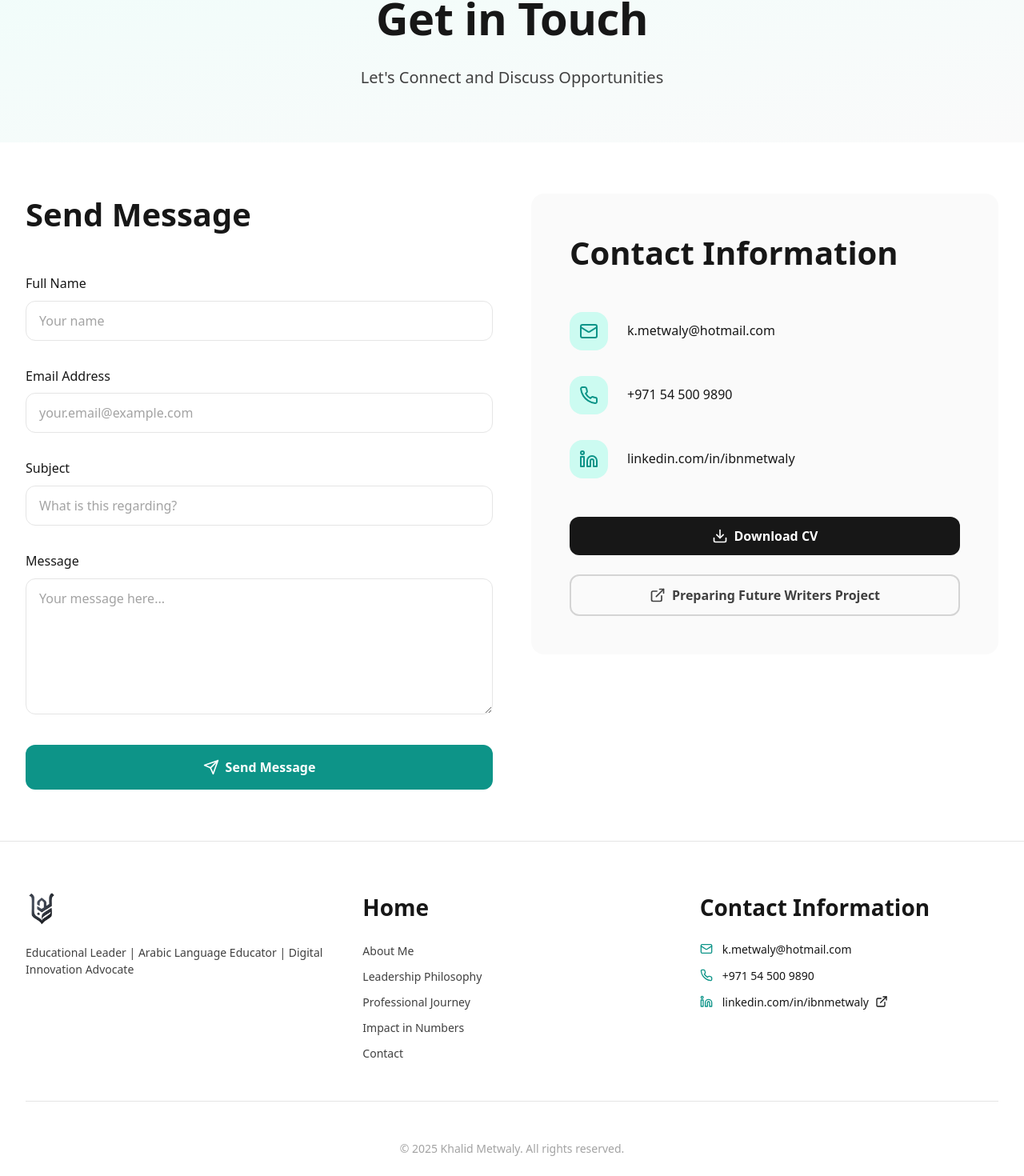
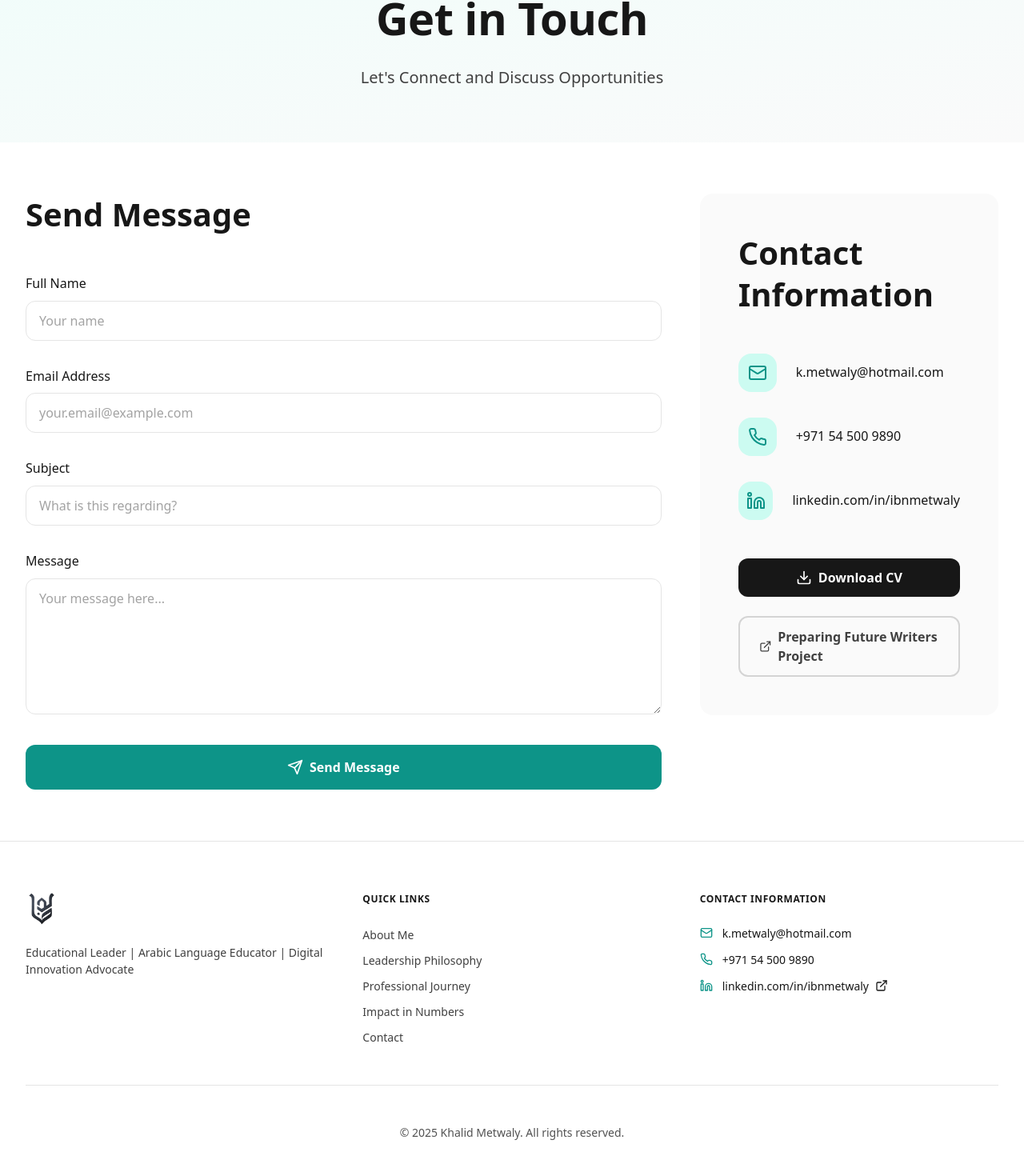
Before and after one commit to IbnMetwaly/IbnMetwaly-Portfolio_Website, a React (Vite) app: page /contact in a window 1280 px wide. Shown: the part 155-1625 px from the top of the page at 80% size. Built offline with nearby package versions, Linux system fonts and the light colour scheme.

Commit message:
feat: add initial core pages and foundational UI components

```diff
--- a/src/components/Footer.tsx
+++ b/src/components/Footer.tsx
@@ -27,7 +27,7 @@ export default function Footer() {
 
           {/* Quick Links */}
           <div>
-            <h3 className="font-semibold text-h3 text-neutral-900 dark:text-neutral-100 mb-md">{t('nav.home')}</h3>
+            <h3 className="text-xs font-semibold uppercase tracking-wider text-neutral-900 dark:text-neutral-100 mb-md">{t('footer.quickLinks', 'Quick Links')}</h3>
             <ul className="space-y-2">
               {[
                 { path: '/about', label: t('nav.about') },
@@ -50,7 +50,7 @@ export default function Footer() {
 
           {/* Contact Info */}
           <div>
-            <h3 className="font-semibold text-h3 text-neutral-900 dark:text-neutral-100 mb-md">{t('contact.info.title')}</h3>
+            <h3 className="text-xs font-semibold uppercase tracking-wider text-neutral-900 dark:text-neutral-100 mb-md">{t('contact.info.title')}</h3>
             <ul className="space-y-3">
               <li className="flex items-center space-x-3 rtl:space-x-reverse text-small">
                 <Mail className="w-4 h-4 text-primary-600 dark:text-primary-400" />
@@ -83,7 +83,7 @@ export default function Footer() {
         </div>
 
         <div className="pt-xl border-t border-neutral-200 dark:border-neutral-700">
-          <p className="text-center text-small text-neutral-500 dark:text-neutral-400">
+          <p className="text-center text-small text-neutral-600 dark:text-neutral-400">
             {t('footer.copyright')}
           </p>
         </div>
--- a/src/components/NavDropdown.tsx
+++ b/src/components/NavDropdown.tsx
@@ -40,7 +40,7 @@ export default function NavDropdown({ label, links }: NavDropdownProps) {
             animate={{ opacity: 1, y: 0 }}
             exit={{ opacity: 0, y: 10 }}
             transition={{ duration: 0.2 }}
-            className="absolute top-full left-0 mt-2 w-56 bg-white dark:bg-background-dark-surface rounded-md shadow-lg border border-neutral-200 dark:border-neutral-800 py-2 z-50"
+            className="absolute top-full left-0 mt-2 w-56 backdrop-blur-md bg-white/90 dark:bg-neutral-900/90 rounded-md shadow-lg border border-neutral-200 dark:border-neutral-800 py-2 z-50"
           >
             {links.map((link) => (
               <Link
--- a/src/pages/About.tsx
+++ b/src/pages/About.tsx
@@ -109,7 +109,7 @@ export default function About() {
                 <p className="text-body text-neutral-700 dark:text-neutral-300 mb-xs">
                   {t('about.education.university')}
                 </p>
-                <p className="text-small text-neutral-500 dark:text-neutral-400">
+                <p className="text-small text-neutral-600 dark:text-neutral-400">
                   {t('about.education.years')}
                 </p>
               </div>
--- a/src/pages/Awards.tsx
+++ b/src/pages/Awards.tsx
@@ -37,7 +37,7 @@ export default function Awards() {
                 viewport={{ once: true }}
                 variants={fadeInUp}
                 transition={{ delay: index * 0.1 }}
-                className="flex flex-col bg-white dark:bg-background-dark-surface p-xl rounded-lg border-t-4 border-accent-500 hover:scale-105 hover:shadow-lg-light dark:hover:shadow-md-dark transition-all duration-normal"
+                className="flex flex-col bg-white dark:bg-background-dark-surface p-xl rounded-lg border-t-4 border-accent-500 hover:scale-[1.02] hover:-translate-y-1 hover:shadow-xl-light dark:hover:shadow-lg-dark transition-all duration-normal"
               >
                 <div className="w-12 h-12 bg-accent-100 dark:bg-accent-900 rounded-lg flex items-center justify-center mb-md">
                   <Trophy className="w-6 h-6 text-accent-600 dark:text-accent-400" />
--- a/src/pages/Contact.tsx
+++ b/src/pages/Contact.tsx
@@ -77,13 +77,14 @@ export default function Contact() {
       {/* Contact Form & Info */}
       <section className="py-2xl bg-white dark:bg-background-dark-surface">
         <div className="max-w-container mx-auto px-lg">
-          <div className="grid lg:grid-cols-2 gap-xl">
+          <div className="grid lg:grid-cols-3 gap-xl">
             {/* Contact Form */}
             <motion.div
               initial="hidden"
               whileInView="visible"
               viewport={{ once: true }}
               variants={fadeInUp}
+              className="lg:col-span-2"
             >
               <h2 className="text-h2 font-bold text-neutral-900 dark:text-neutral-100 mb-xl">{t('contact.form.submit')}</h2>
               <form onSubmit={handleSubmit} className="space-y-lg">
@@ -153,11 +154,10 @@ export default function Contact() {
 
                 {submitStatus && (
                   <div
-                    className={`p-lg rounded-md ${
-                      submitStatus === 'success'
+                    className={`p-lg rounded-md ${submitStatus === 'success'
                         ? 'bg-semantic-success/10 text-semantic-success'
                         : 'bg-semantic-error/10 text-semantic-error'
-                    }`}
+                      }`}
                   >
                     {submitStatus === 'success'
                       ? t('contact.form.success')
@@ -185,6 +185,7 @@ export default function Contact() {
               viewport={{ once: true }}
               variants={fadeInUp}
               transition={{ delay: 0.2 }}
+              className="lg:col-span-1"
             >
               <div className="bg-neutral-50 dark:bg-background-dark-elevated p-xl rounded-lg">
                 <h2 className="text-h2 font-bold text-neutral-900 dark:text-neutral-100 mb-xl">{t('contact.info.title')}</h2>
--- a/src/pages/Home.tsx
+++ b/src/pages/Home.tsx
@@ -97,8 +97,9 @@ export default function Home() {
   return (
     <div className="pt-20">
       {/* Hero Section */}
-      <section className="relative bg-gradient-to-br from-primary-50 to-neutral-50 dark:from-background-dark-surface dark:to-background-dark-page py-3xl">
-        <div className="max-w-container mx-auto px-lg">
+      <section className="relative bg-[radial-gradient(ellipse_at_top_right,_var(--tw-gradient-stops))] from-primary-100 via-neutral-50 to-teal-50 dark:from-primary-900/20 dark:via-background-dark-surface dark:to-background-dark-page py-3xl overflow-hidden">
+        <div className="absolute inset-0 bg-grid-slate-100 [mask-image:linear-gradient(0deg,white,rgba(255,255,255,0.6))] dark:bg-grid-slate-700/25 dark:[mask-image:linear-gradient(0deg,rgba(255,255,255,0.1),rgba(255,255,255,0.05))] bg-[size:30px_30px]"></div>
+        <div className="max-w-container mx-auto px-lg relative z-10">
           <div className="grid lg:grid-cols-2 gap-xl items-center">
             <motion.div
               initial="hidden"
@@ -106,7 +107,7 @@ export default function Home() {
               variants={fadeInUp}
               transition={{ duration: 0.6 }}
             >
-              <h1 className="font-latin text-hero md:text-h1-mobile font-bold text-neutral-900 dark:text-neutral-50 mb-md">
+              <h1 className="font-latin text-hero md:text-h1-mobile font-bold bg-clip-text text-transparent bg-gradient-to-r from-primary-600 to-teal-400 dark:from-primary-400 dark:to-teal-300 mb-md">
                 {t('home.hero.name')}
               </h1>
               <h2 className="font-latin text-h2 md:text-h2-mobile font-semibold text-primary-600 dark:text-primary-400 mb-md">
@@ -169,7 +170,7 @@ export default function Home() {
                 viewport={{ once: true }}
                 variants={fadeInUp}
                 transition={{ delay: index * 0.1 }}
-                className="bg-neutral-50 dark:bg-background-dark-elevated p-xl rounded-lg text-center hover:scale-105 hover:shadow-lg-light dark:hover:shadow-md-dark transition-all duration-normal"
+                className="bg-neutral-50 dark:bg-background-dark-elevated p-xl rounded-lg text-center hover:scale-[1.02] hover:-translate-y-1 hover:shadow-xl-light dark:hover:shadow-lg-dark transition-all duration-normal"
               >
                 <stat.icon className="w-16 h-16 mx-auto mb-md text-primary-500 dark:text-primary-400" />
                 <div className="text-hero font-bold text-primary-600 dark:text-primary-400 mb-sm">
@@ -209,7 +210,7 @@ export default function Home() {
                 viewport={{ once: true }}
                 variants={fadeInUp}
                 transition={{ delay: index * 0.1 }}
-                className="bg-white dark:bg-background-dark-surface p-xl rounded-lg border-t-4 border-accent-500 hover:scale-105 hover:shadow-lg-light dark:hover:shadow-md-dark transition-all duration-normal"
+                className="bg-white dark:bg-background-dark-surface p-xl rounded-lg border-t-4 border-accent-500 hover:scale-[1.02] hover:-translate-y-1 hover:shadow-xl-light dark:hover:shadow-lg-dark transition-all duration-normal"
               >
                 <div className="w-12 h-12 bg-accent-100 dark:bg-accent-900 rounded-lg flex items-center justify-center mb-md">
                   <Award className="w-6 h-6 text-accent-600 dark:text-accent-400" />
--- a/src/pages/Impact.tsx
+++ b/src/pages/Impact.tsx
@@ -62,7 +62,7 @@ export default function Impact() {
                 viewport={{ once: true }}
                 variants={fadeInUp}
                 transition={{ delay: index * 0.1 }}
-                className="bg-gradient-to-br from-primary-50 to-neutral-50 dark:from-primary-900 dark:to-background-dark-elevated p-xl rounded-lg text-center hover:scale-105 hover:shadow-lg-light dark:hover:shadow-md-dark transition-all duration-normal"
+                className="bg-gradient-to-br from-primary-50 to-neutral-50 dark:from-primary-900 dark:to-background-dark-elevated p-xl rounded-lg text-center hover:scale-[1.02] hover:-translate-y-1 hover:shadow-xl-light dark:hover:shadow-lg-dark transition-all duration-normal"
               >
                 <metric.icon className="w-16 h-16 mx-auto mb-md text-primary-500 dark:text-primary-400" />
                 <div className="text-hero font-bold text-primary-600 dark:text-primary-400 mb-sm">
```
